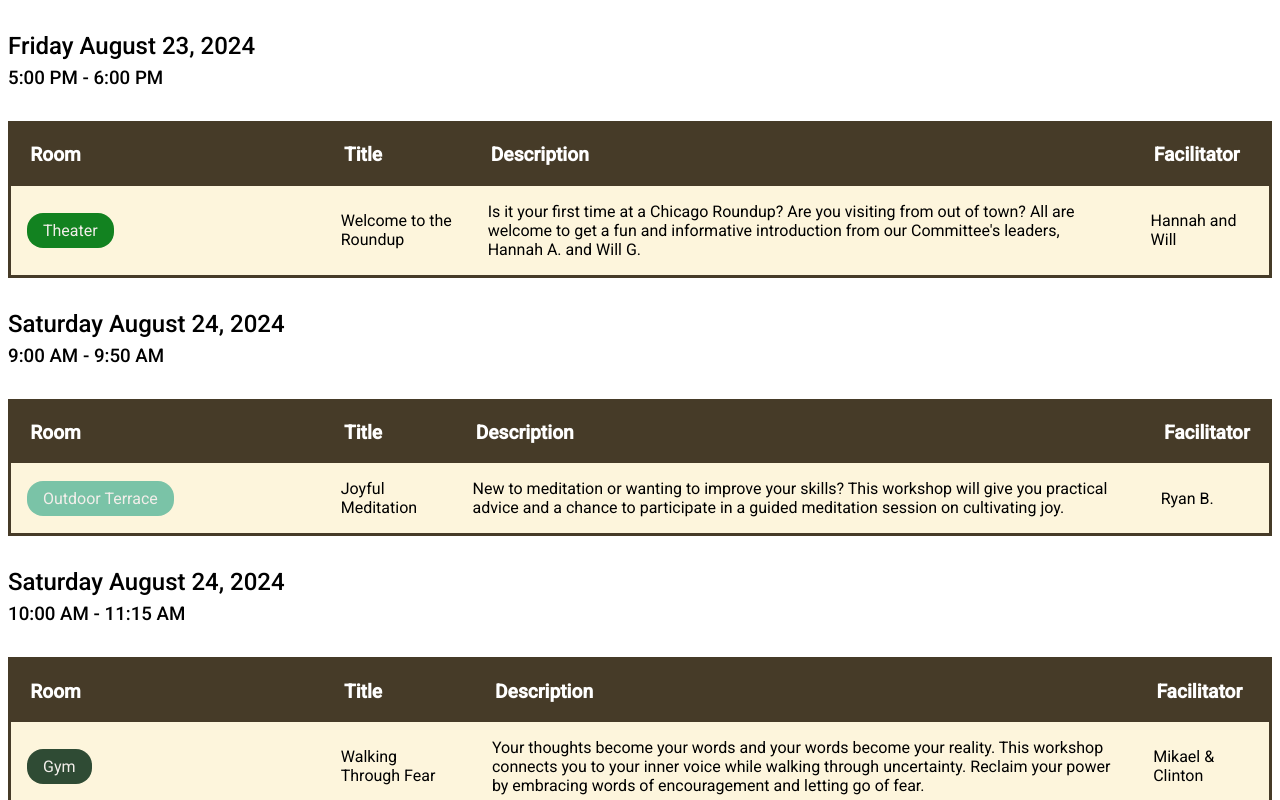
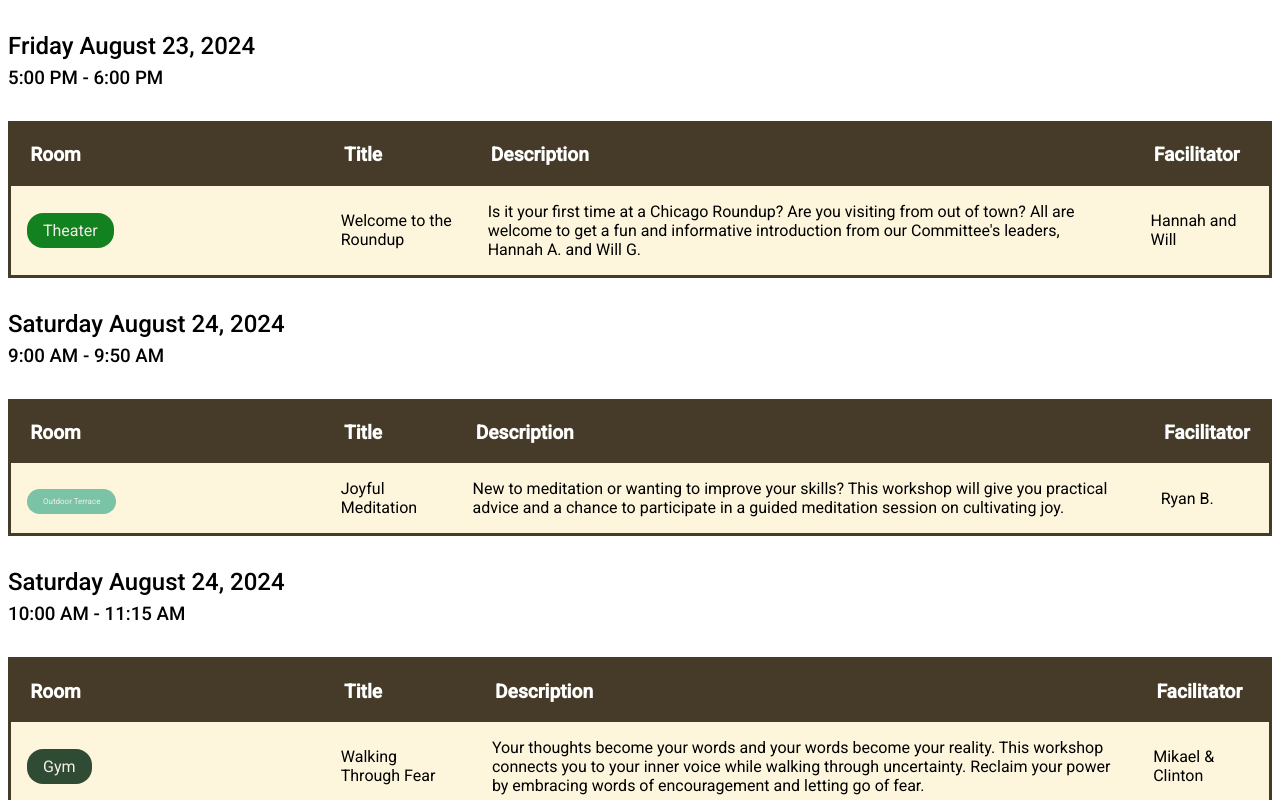
Before and after one commit to chicagoroundup/cosmicbowlinggraph, a SvelteKit app: page /talks in a window 1280 px wide. Shown: the top 800 px of the page. Built offline with nearby package versions, Linux system fonts and the light colour scheme.

Commit message:
Fixing font size

```diff
--- a/src/routes/talks/+page.svelte
+++ b/src/routes/talks/+page.svelte
@@ -411,6 +411,7 @@
 
 	.terrace {
 		background-color: #7ac3a7;
+		font-size: 0.5em;
 	}
 
 	.rm200 {
```
